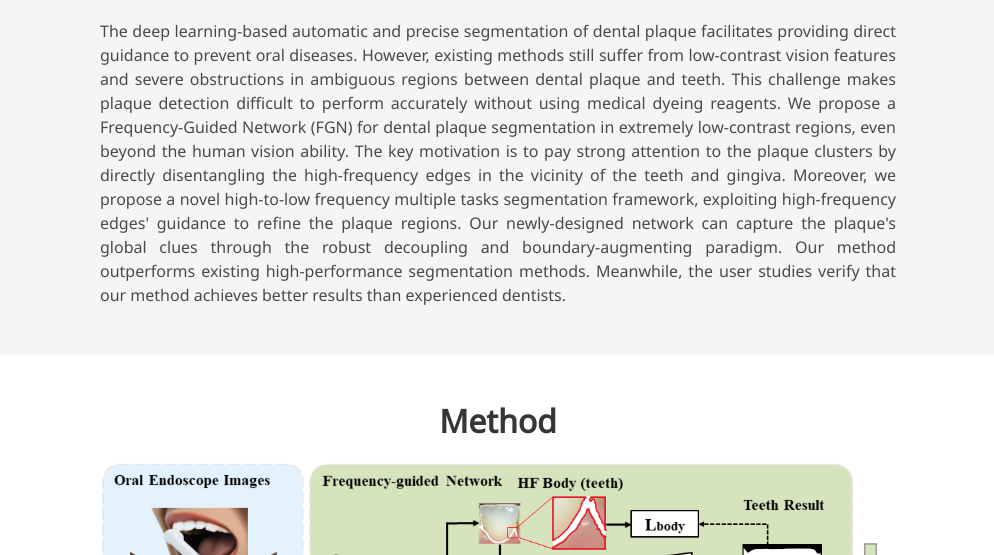
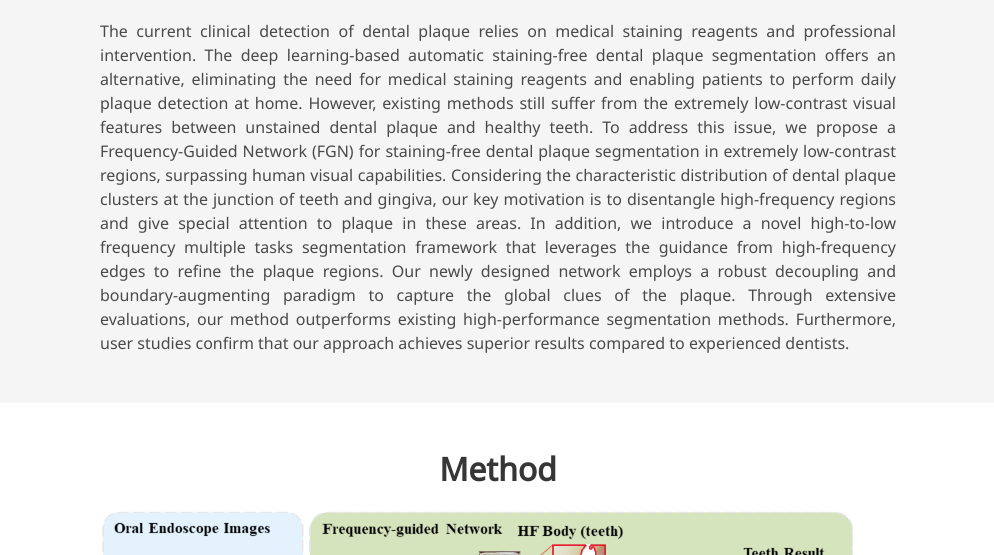
Before and after one commit to frequency-guided-network/frequency-guided-network.github.io, a plain HTML site: page index.html in a window 1280 px wide. Shown: the part 546-1101 px from the top of the page, without its empty margins (142-1136 px from the left). Drawn offline with nearby package versions, Linux system fonts and the light colour scheme; some icons are missing; a web font is replaced by a local one.

Commit message:
Update index.html
update title and abstract.

```diff
--- a/index.html
+++ b/index.html
@@ -3,7 +3,7 @@
 <head>
     <meta charset="utf-8">
     <meta content="width=device-width, initial-scale=1" name="viewport">
-    <title>Frequency-Guided Network for Low-contrast Dental Plaque Segmentation Beyond Human Vision</title>
+    <title>Frequency-Guided Network for Low-contrast Staining-free Dental Plaque Segmentation</title>
 
     <link href="https://fonts.googleapis.com/css?family=Google+Sans|Noto+Sans|Castoro"
           rel="stylesheet">
@@ -143,22 +143,15 @@
                 <h2 class="title is-3">Abstract</h2>
                 <div class="content has-text-justified">
                     <p>
-                        The deep learning-based automatic and precise segmentation of dental plaque facilitates
-                        providing direct guidance to prevent oral diseases.
-                        However, existing methods still suffer from low-contrast vision features and severe obstructions
-                        in ambiguous regions between dental plaque and teeth.
-                        This challenge makes plaque detection difficult to perform accurately without using medical
-                        dyeing reagents.
-                        We propose a Frequency-Guided Network (FGN) for dental plaque segmentation in extremely
-                        low-contrast regions, even beyond the human vision ability.
-                        The key motivation is to pay strong attention to the plaque clusters by directly disentangling
-                        the high-frequency edges in the vicinity of the teeth and gingiva.
-                        Moreover, we propose a novel high-to-low frequency multiple tasks segmentation framework,
-                        exploiting high-frequency edges' guidance to refine the plaque regions.
-                        Our newly-designed network can capture the plaque's global clues through the robust decoupling
-                        and boundary-augmenting paradigm.
-                        Our method outperforms existing high-performance segmentation methods. Meanwhile, the user
-                        studies verify that our method achieves better results than experienced dentists.
+                        The current clinical detection of dental plaque relies on medical staining reagents and professional intervention.
+                        The deep learning-based automatic staining-free dental plaque segmentation offers an alternative, eliminating the need for medical staining reagents and enabling patients to perform daily plaque detection at home.
+                        However, existing methods still suffer from the extremely low-contrast visual features between unstained dental plaque and healthy teeth.
+                        To address this issue, we propose a Frequency-Guided Network (FGN) for staining-free dental plaque segmentation in extremely low-contrast regions, surpassing human visual capabilities.
+                        Considering the characteristic distribution of dental plaque clusters at the junction of teeth and gingiva, our key motivation is to disentangle high-frequency regions and give special attention to plaque in these areas.
+                        In addition, we introduce a novel high-to-low frequency multiple tasks segmentation framework that leverages the guidance from high-frequency edges to refine the plaque regions.
+                        Our newly designed network employs a robust decoupling and boundary-augmenting paradigm to capture the global clues of the plaque.
+                        Through extensive evaluations, our method outperforms existing high-performance segmentation methods.
+                        Furthermore, user studies confirm that our approach achieves superior results compared to experienced dentists.
                     </p>
                 </div>
             </div>
```
